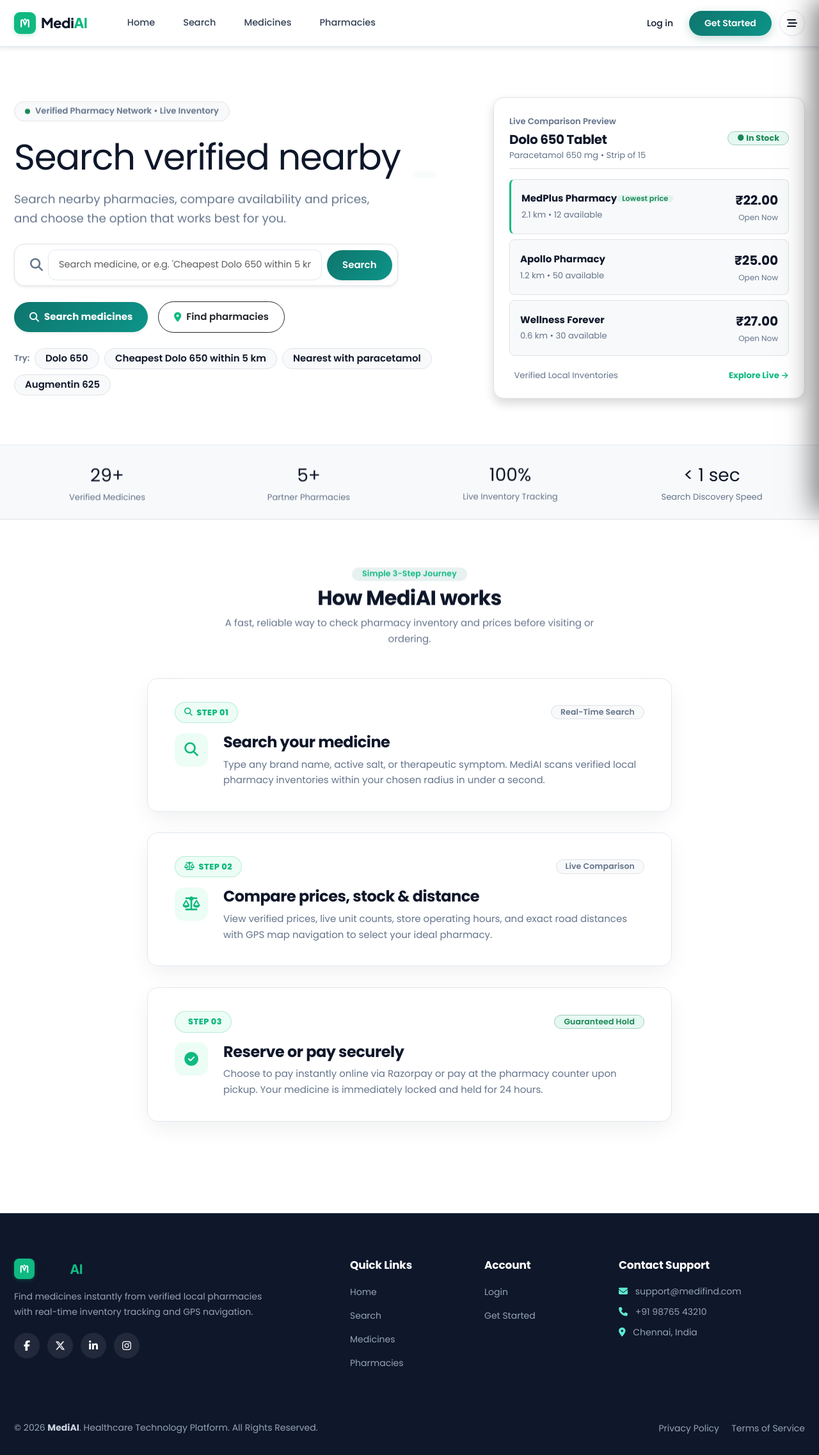
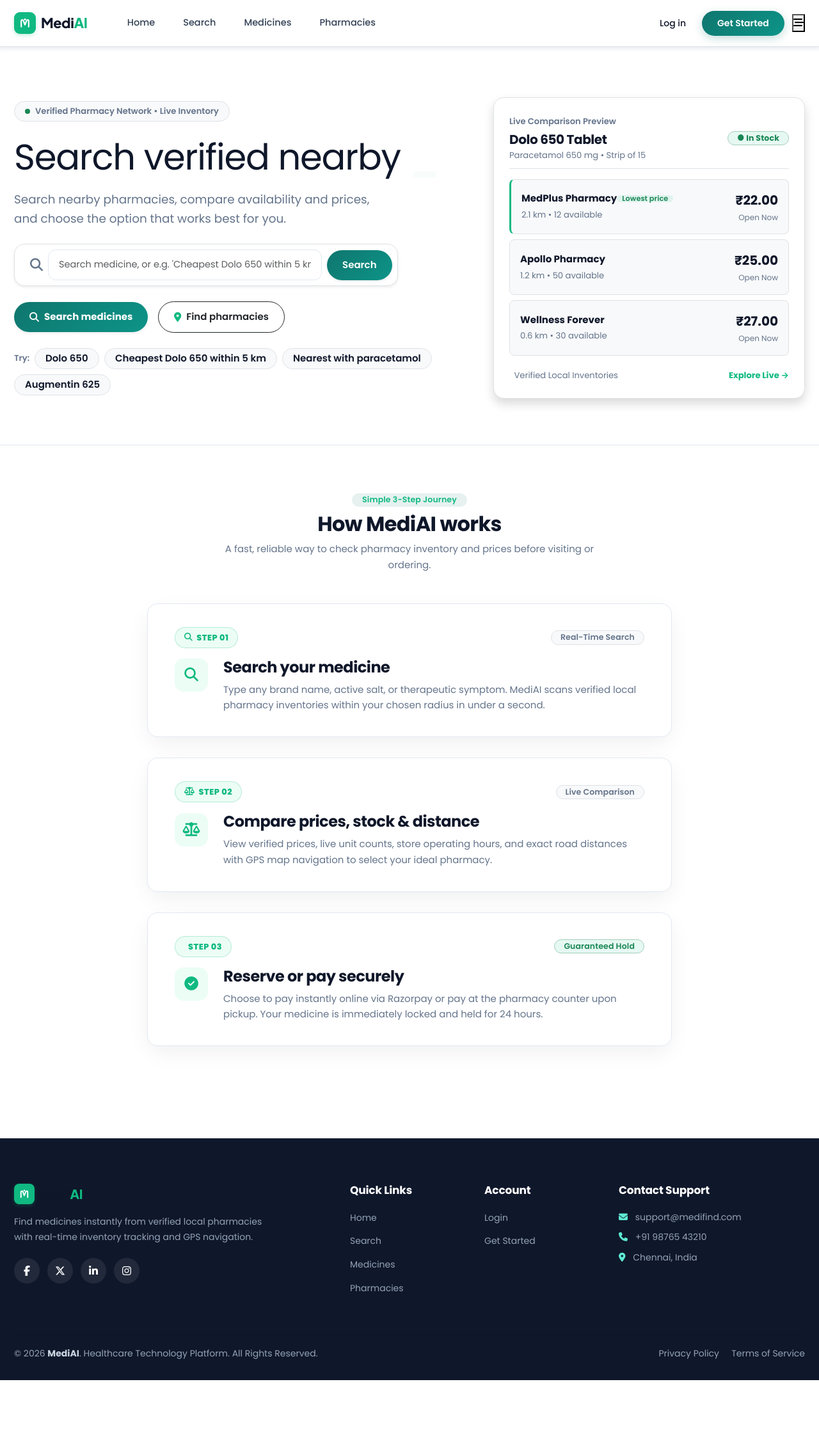
Before and after one commit to samayshrey-dev/MediFind, a Django app: page / in a window 1280 px wide. Shown: the whole page at 64% size. After the commit the page ends 2157 px from the top, so only its background shows below. Run offline with Django 5.2, Linux system fonts and the light colour scheme; data that the repository does not hold is empty; some libraries are stand-ins or nearby versions.

Commit message:
feat: complete Step 11 clutter removal - streamlined navigation, removed fake metrics/counters, removed experimental drawer widgets, focused strictly on search, discover, compare, purchase, and track

```diff
--- a/medifind/templates/base.html
+++ b/medifind/templates/base.html
@@ -39,7 +39,6 @@
   <link rel="stylesheet" href="{% static 'css/notification.css' %}">
   <link rel="stylesheet" href="{% static 'css/commerce_agent.css' %}">
   <link rel="stylesheet" href="{% static 'css/motion.css' %}">
-  <link rel="stylesheet" href="{% static 'css/staggered_menu.css' %}">
   <link rel="stylesheet" href="{% static 'css/scroll_stack.css' %}">
 
   <!-- Theme System Handler -->
@@ -70,7 +69,6 @@
   {% endblock %}
 
   {% include 'footer.html' %}
-  {% include 'components/staggered_menu.html' %}
 
   <!-- Scripts -->
   <script src="https://cdn.jsdelivr.net/npm/bootstrap@5.3.3/dist/js/bootstrap.bundle.min.js"></script>
@@ -80,7 +78,6 @@
   <script src="{% static 'js/map.js' %}"></script>
   <script src="{% static 'js/motion.js' %}"></script>
   <script src="{% static 'js/commerce_agent.js' %}"></script>
-  <script src="{% static 'js/staggered_menu.js' %}"></script>
   <script src="{% static 'js/scroll_stack.js' %}"></script>
   <script src="{% static 'js/text_type.js' %}"></script>
 
--- a/medifind/templates/home.html
+++ b/medifind/templates/home.html
@@ -336,36 +336,7 @@
   </div>
 </section>
 
-<!-- METRICS OVERVIEW (With Smooth Count-Up) -->
-<section class="py-4 border-bottom bg-light">
-  <div class="container">
-    <div class="row g-4 text-center reveal-stagger">
-      <div class="col-6 col-md-3">
-        <div class="fs-3 fw-extrabold text-dark counter" data-target="{{ medicine_count|default:'29' }}"
-          data-suffix="+">
-          {{ medicine_count|default:"29" }}+
-        </div>
-        <div class="text-muted small">Verified Medicines</div>
-      </div>
-      <div class="col-6 col-md-3">
-        <div class="fs-3 fw-extrabold text-dark counter" data-target="{{ pharmacy_count|default:'5' }}" data-suffix="+">
-          {{ pharmacy_count|default:"5" }}+
-        </div>
-        <div class="text-muted small">Partner Pharmacies</div>
-      </div>
-      <div class="col-6 col-md-3">
-        <div class="fs-3 fw-extrabold text-dark counter" data-target="100" data-suffix="%">
-          100%
-        </div>
-        <div class="text-muted small">Live Inventory Tracking</div>
-      </div>
-      <div class="col-6 col-md-3">
-        <div class="fs-3 fw-extrabold text-dark">&lt; 1 sec</div>
-        <div class="text-muted small">Search Discovery Speed</div>
-      </div>
-    </div>
-  </div>
-</section>
+
 
 <!-- HOW IT WORKS (Interactive ScrollStack Stacking Cards) -->
 <section class="py-5 bg-white">
--- a/medifind/templates/navbar.html
+++ b/medifind/templates/navbar.html
@@ -15,11 +15,8 @@
     </a>
 
 
-    <!-- Mobile Menu Actions -->
+    <!-- Mobile Menu Toggler -->
     <div class="d-flex align-items-center gap-2 d-lg-none">
-      <button type="button" class="staggered-menu-trigger" title="Open Staggered Menu" aria-label="Open navigation menu">
-        <i class="fa-solid fa-bars-staggered fs-6"></i>
-      </button>
       <button class="navbar-toggler border-0 p-2" type="button" data-bs-toggle="collapse" data-bs-target="#navbarNav" aria-label="Toggle navigation">
         <i class="fa-solid fa-bars fs-5 text-dark"></i>
       </button>
```
